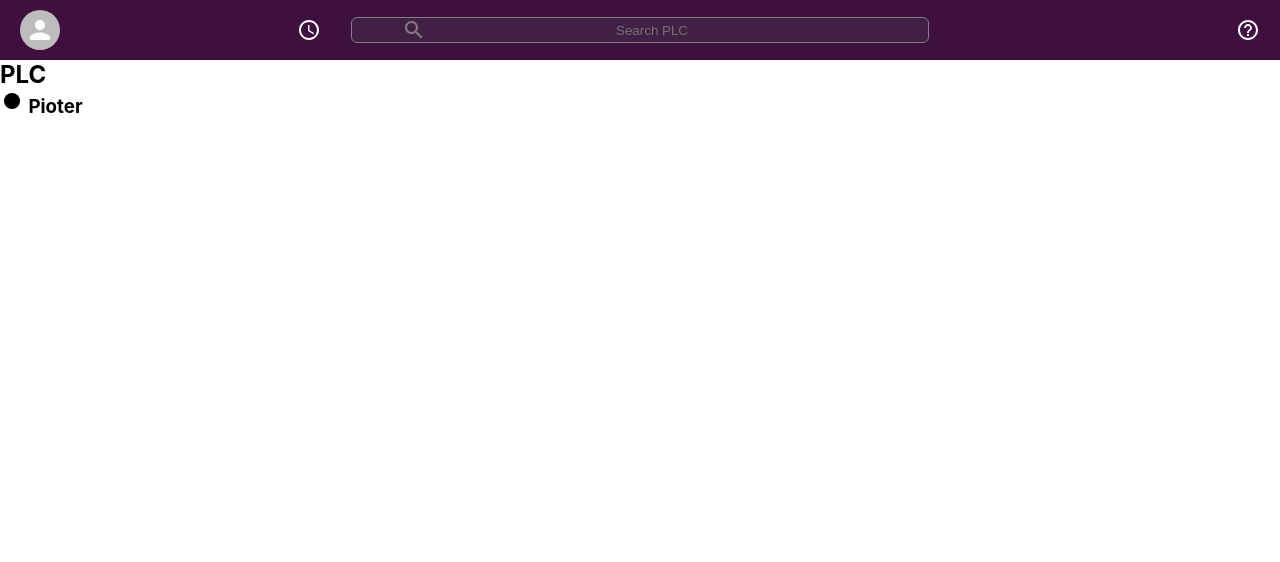
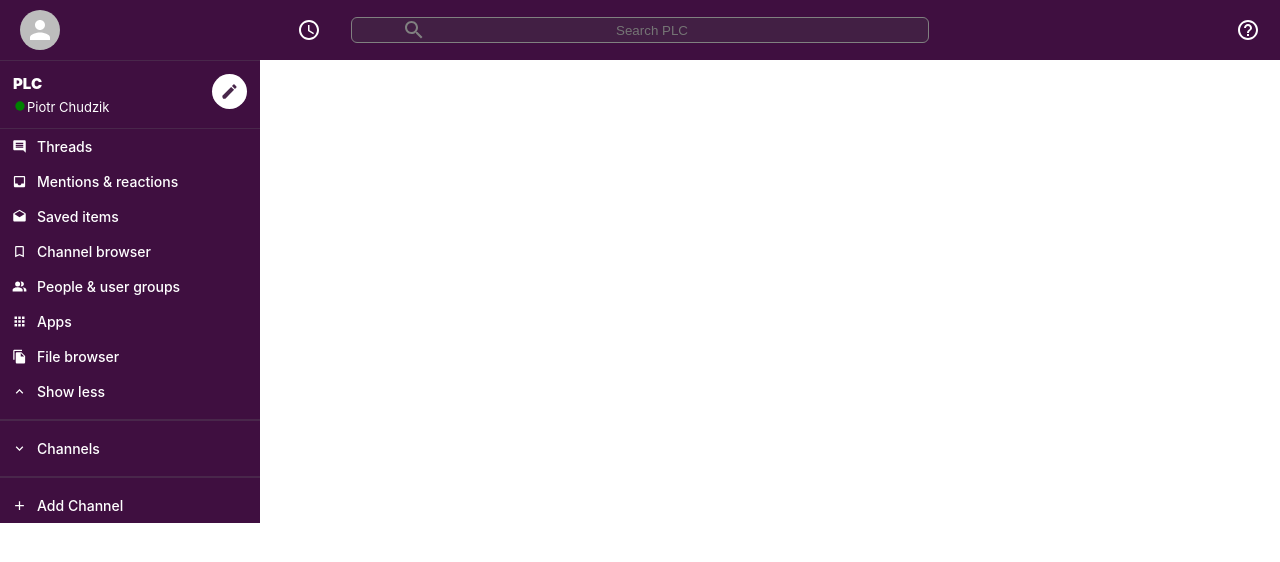
Before and after one commit to plchudzik/plc-slack-clone, a React (Create React App) app: page / in a window 1280 px wide. Shown: the top 562 px of the page. Built offline with nearby package versions, Linux system fonts and the light colour scheme.

Commit message:
basic sidebar done starting conn Firebase

```diff
--- a/src/components/Sidebar.css
+++ b/src/components/Sidebar.css
@@ -1,2 +1,51 @@
 .sidebar {
+  background-color: var(--slack-color);
+  border-top: 1px solid #49274b;
+  max-width: 260px;
+  color: white;
 }
+
+.sidebar__header {
+  display: flex;
+  border-bottom: 1px solid #49274b;
+  padding-bottom: 10px;
+  padding: 13px;
+}
+
+.sidebar__info {
+  flex: 1;
+}
+
+.sidebar__header > .MuiSvgIcon-root {
+  padding: 8px;
+  color: #49274b;
+  font-size: 19px;
+  background-color: white;
+  border-radius: 999px;
+}
+
+.sidebar__info > h3 > .MuiSvgIcon-root {
+  color: green;
+  font-size: 14px;
+  margin-top: 1px;
+  margin-bottom: 2px;
+}
+
+.sidebar__info > h2 {
+  font-size: 15px;
+  font-weight: 900;
+  margin-bottom: 5px;
+}
+
+.sidebar__info > h3 {
+  display: flex;
+  align-items: center;
+  font-size: 13px;
+  font-weight: 400;
+}
+
+.sidebar > hr {
+  margin-top: 10px;
+  margin-bottom: 10px;
+  border: 1px solid #49274b;
+}
--- a/src/components/Sidebar.js
+++ b/src/components/Sidebar.js
@@ -1,16 +1,45 @@
 import React from "react";
+import SidebarOption from "./SidebarOption";
 import "./Sidebar.css";
 import FiberManualRecordIcon from "@mui/icons-material/FiberManualRecord";
+import CreateIcon from "@mui/icons-material/Create";
+import InsertCommentIcon from "@mui/icons-material/InsertComment";
+import InboxIcon from "@mui/icons-material/Inbox";
+import DraftsIcon from "@mui/icons-material/Drafts";
+import BookmarkBorderIcon from "@mui/icons-material/BookmarkBorder";
+import PeopleAltIcon from "@mui/icons-material/PeopleAlt";
+import AppsIcon from "@mui/icons-material/Apps";
+import FileCopyIcon from "@mui/icons-material/FileCopy";
+import ExpandLessIcon from "@mui/icons-material/ExpandLess";
+import ExpandMoreIcon from "@mui/icons-material/ExpandMore";
+import AddIcon from "@mui/icons-material/Add";
 
 const Sidebar = () => {
   return (
     <div className="sidebar">
       <div className="sidebar__header">
-        <h2>PLC</h2>
-        <h3>
-          <FiberManualRecordIcon /> Pioter
-        </h3>
+        <div className="sidebar__info">
+          <h2>PLC</h2>
+          <h3>
+            <FiberManualRecordIcon /> Piotr Chudzik
+          </h3>
+        </div>
+        <CreateIcon />
       </div>
+      <SidebarOption Icon={InsertCommentIcon} title="Threads" />
+      <SidebarOption Icon={InboxIcon} title="Mentions & reactions" />
+      <SidebarOption Icon={DraftsIcon} title="Saved items" />
+      <SidebarOption Icon={BookmarkBorderIcon} title="Channel browser" />
+      <SidebarOption Icon={PeopleAltIcon} title="People & user groups" />
+      <SidebarOption Icon={AppsIcon} title="Apps" />
+      <SidebarOption Icon={FileCopyIcon} title="File browser" />
+      <SidebarOption Icon={ExpandLessIcon} title="Show less" />
+      <hr />
+      <SidebarOption Icon={ExpandMoreIcon} title="Channels" />
+      <hr />
+      <SidebarOption Icon={AddIcon} addChannelOption title="Add Channel" />
+
+      {/* Database here - list all the channels using SidebarOption comp*/}
     </div>
   );
 };
--- /dev/null
+++ b/src/components/SidebarOption.css
@@ -0,0 +1,30 @@
+.sidebarOption {
+  display: flex;
+  align-items: center;
+  font-size: 12px;
+  font-weight: 400;
+  padding-left: 2px;
+  cursor: pointer;
+}
+
+.sidebarOption:hover {
+  background-color: #340e36;
+  opacity: 0.9;
+}
+
+.sidebarOption__icon {
+  font-size: 15px !important;
+  padding: 10px;
+}
+
+.sidebarOption__channel {
+  padding: 10px 0;
+}
+
+.sidebarOption__hash {
+  padding: 10px;
+}
+
+.sidebarOption > h3 {
+  font-weight: 500;
+}
--- /dev/null
+++ b/src/components/SidebarOption.js
@@ -0,0 +1,19 @@
+import React from "react";
+import "./SidebarOption.css";
+
+const SidebarOption = ({ Icon, title }) => {
+  return (
+    <div className="sidebarOption">
+      {Icon && <Icon className="sidebarOption__icon" />}
+      {Icon ? (
+        <h3>{title}</h3>
+      ) : (
+        <h3 className="sidebarOption__channel">
+          <span className="sidebarOption__hash"># {title}</span>
+        </h3>
+      )}
+    </div>
+  );
+};
+
+export default SidebarOption;
--- a/src/index.css
+++ b/src/index.css
@@ -4,9 +4,9 @@
 
 body {
   margin: 0;
-  font-family: -apple-system, BlinkMacSystemFont, "Segoe UI", "Roboto", "Oxygen",
-    "Ubuntu", "Cantarell", "Fira Sans", "Droid Sans", "Helvetica Neue",
-    sans-serif;
+  font-family: -apple-system, BlinkMacSystemFont, "Poppins", "Lato", "Inter",
+    "Segoe UI", "Roboto", "Oxygen", "Ubuntu", "Cantarell", "Fira Sans",
+    "Droid Sans", "Helvetica Neue", sans-serif;
   -webkit-font-smoothing: antialiased;
   -moz-osx-font-smoothing: grayscale;
 }
```
